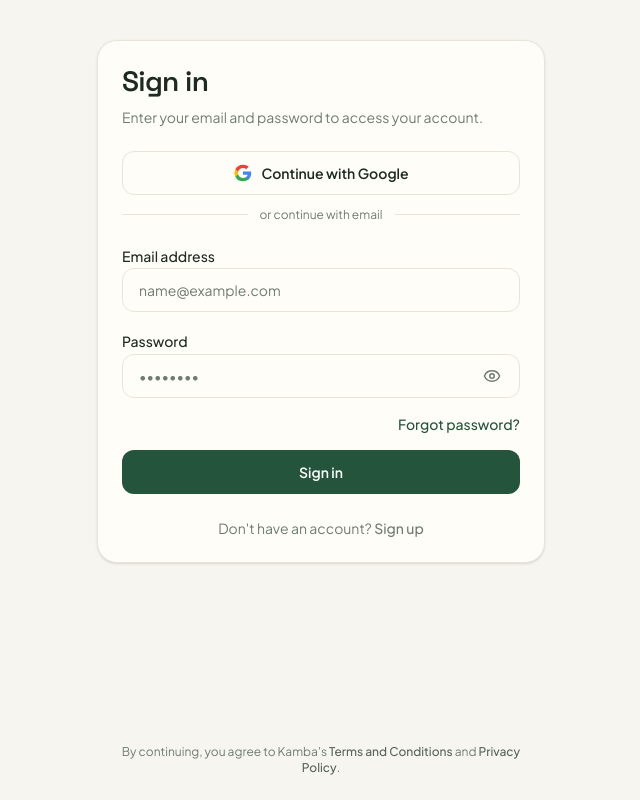
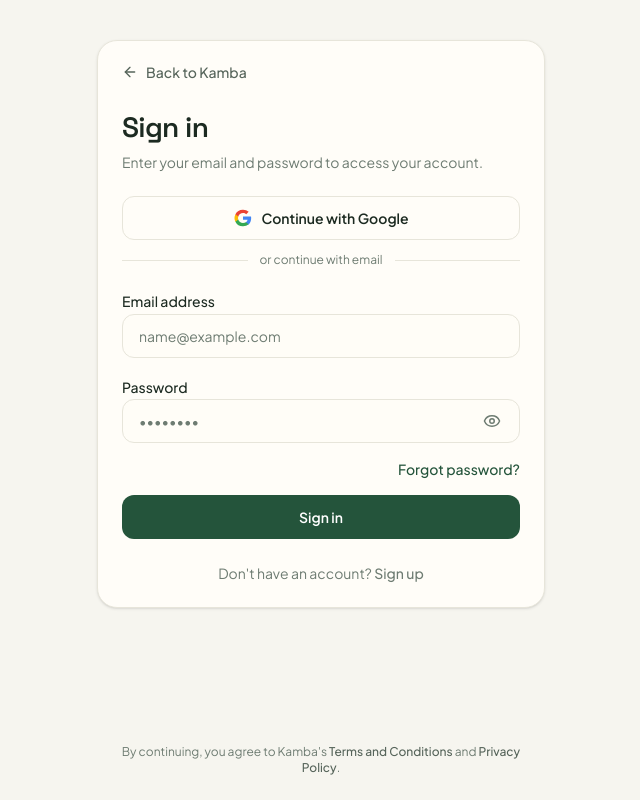
Before and after one commit to MyVendor-Global-Ltd/Kamba-website, a Next.js app: page /auth/login in a window 1280 px wide. Shown: the whole page, without its empty margins (319-959 px from the left). Built offline with nearby package versions, Linux system fonts and the light colour scheme; no server answers.

Commit message:
Add a clear way back from authentication screens

```diff
--- a/src/app/auth/login/page.tsx
+++ b/src/app/auth/login/page.tsx
@@ -2,6 +2,7 @@
 
 import { useState } from 'react'
 import Link from 'next/link'
+import { ArrowLeft } from 'lucide-react'
 import { useAuth } from '@/context/AuthContext'
 import { useRouter, useSearchParams } from 'next/navigation'
 import { Button } from '@/components/ui/button'
@@ -47,6 +48,11 @@ export default function LoginPage() {
 
   return (
     <Card className="w-full max-w-md mx-auto mt-10">
+      <div className="px-6 pt-5">
+        <Link href="/" className="inline-flex items-center gap-2 text-sm font-medium text-text-secondary transition-colors hover:text-primary">
+          <ArrowLeft className="h-4 w-4" /> Back to Kamba
+        </Link>
+      </div>
       <CardHeader>
         <CardTitle>Sign in</CardTitle>
         <CardDescription>Enter your email and password to access your account.</CardDescription>
```
